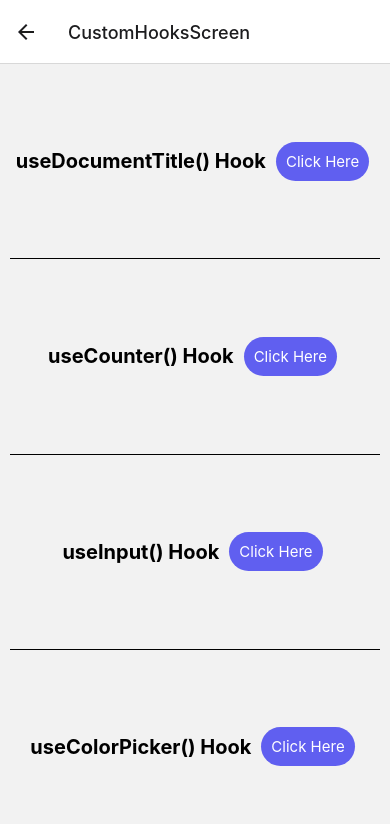
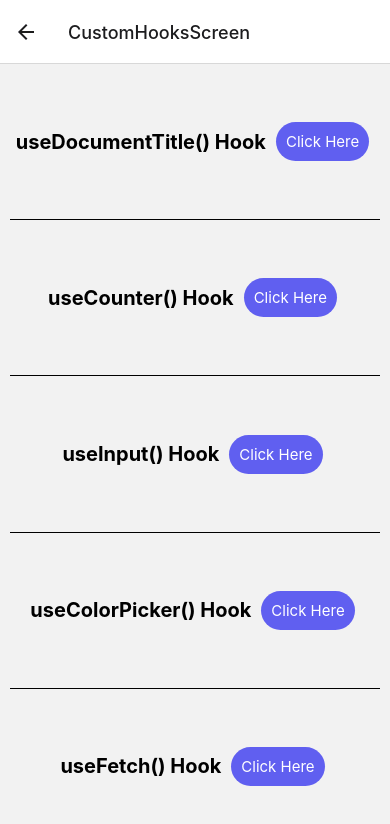
Before and after one commit to TanmayJain33/RNCounterApp, a React Native app: screen /CustomHooksScreen in a window 390 px wide. Shown: the top 824 px of the page. Built offline with nearby package versions, Linux system fonts and the light colour scheme.

Commit message:
Add useFetch() custom hook

```diff
--- a/App.js
+++ b/App.js
@@ -38,6 +38,7 @@ import UseDocumentTitleHook from './screens/customHooksScreen/useDocumentTitleHo
 import UseCounterHook from './screens/customHooksScreen/useCounterHook';
 import UseInputHook from './screens/customHooksScreen/useInputHook';
 import UseColorPickerHook from './screens/customHooksScreen/useColorPickerHook';
+import UseFetchHook from './screens/customHooksScreen/useFetchHook';
 
 const Stack = createStackNavigator();
 
@@ -100,6 +101,7 @@ export default function App() {
           name="UseColorPickerHook"
           component={UseColorPickerHook}
         />
+        <Stack.Screen name="UseFetchHook" component={UseFetchHook} />
       </Stack.Navigator>
     </NavigationContainer>
   );
--- a/package.json
+++ b/package.json
@@ -12,6 +12,7 @@
   "dependencies": {
     "@react-navigation/native": "^6.0.10",
     "@react-navigation/stack": "^6.2.1",
+    "axios": "^0.27.2",
     "react": "17.0.2",
     "react-native": "0.68.0",
     "react-native-check-box": "^2.1.7",
--- a/screens/CustomHooksScreen.js
+++ b/screens/CustomHooksScreen.js
@@ -93,6 +93,30 @@ export default function CustomHooksScreen({navigation}) {
           </Text>
         </TouchableOpacity>
       </View>
+      <View
+        style={{
+          height: 1,
+          width: '95%',
+          backgroundColor: '#000',
+        }}
+      />
+      <View style={{flexDirection: 'row', alignItems: 'center', flex: 1}}>
+        <Text style={{fontSize: 20, fontWeight: '700', color: '#000'}}>
+          useFetch() Hook
+        </Text>
+        <TouchableOpacity
+          style={{
+            margin: 5,
+            marginLeft: 10,
+            backgroundColor: '#605ff0',
+            borderRadius: 40,
+          }}
+          onPress={() => navigation.navigate('UseFetchHook')}>
+          <Text style={{fontSize: 15, color: '#fff', padding: 10}}>
+            Click Here
+          </Text>
+        </TouchableOpacity>
+      </View>
     </View>
   );
 }
--- /dev/null
+++ b/screens/customHooks/useFetch.js
@@ -0,0 +1,33 @@
+import {useState} from 'react';
+import axios from 'axios';
+
+export default function useFetch(url) {
+  const [quote, setQuote] = useState(null);
+  const [author, setAuthor] = useState(null);
+  const [loading, setLoading] = useState(null);
+  const [error, setError] = useState(null);
+
+  const pressHandler = () => {
+    setLoading('Loading...');
+    setQuote(null);
+    setAuthor(null);
+    setError(null);
+    const source = axios.CancelToken.source();
+    axios
+      .get(url, {cancelToken: source.token})
+      .then(res => {
+        setLoading(false);
+        res.data.content && setQuote(res.data.content);
+        res.data.author && setAuthor(res.data.author);
+      })
+      .catch(err => {
+        setLoading(false);
+        setError('An error occurred');
+      });
+    return () => {
+      source.cancel();
+    };
+  };
+
+  return {quote, loading, error, author, pressHandler};
+}
--- /dev/null
+++ b/screens/customHooksScreen/useFetchHook.js
@@ -0,0 +1,41 @@
+import React from 'react';
+import {View, Text, Button} from 'react-native';
+import useFetch from '../customHooks/useFetch';
+
+export default function UseFetchHook() {
+  const {quote, loading, error, author, pressHandler} = useFetch(
+    'https://api.quotable.io/random',
+  );
+
+  return (
+    <View style={{flex: 1, alignItems: 'center', justifyContent: 'center'}}>
+      <View style={{margin: 50}}>
+        {loading && <Text>{loading}</Text>}
+        {quote && (
+          <Text
+            style={{
+              textAlign: 'center',
+              color: '#000',
+              fontSize: 20,
+              fontWeight: 'bold',
+            }}>
+            "{quote}"
+          </Text>
+        )}
+        {author && (
+          <Text
+            style={{
+              textAlign: 'right',
+              color: '#666',
+              fontSize: 16,
+              fontStyle: 'italic',
+            }}>
+            --- {author}
+          </Text>
+        )}
+        {error && <Text>{error}</Text>}
+      </View>
+      <Button title="Load Quote" onPress={pressHandler} />
+    </View>
+  );
+}
```
Also changed, not shown: 2 other files (tests, documents, lock files or other folders).
